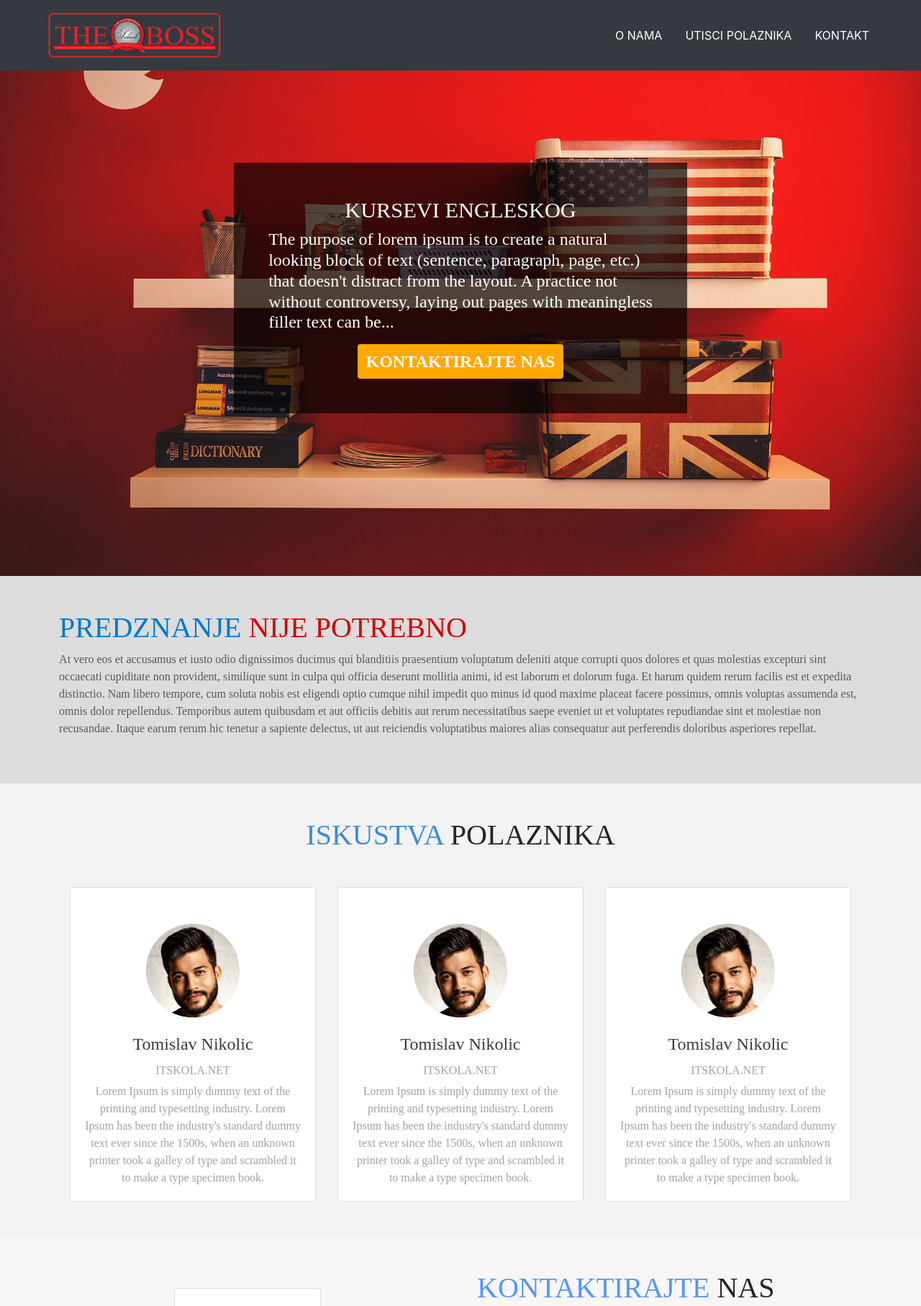
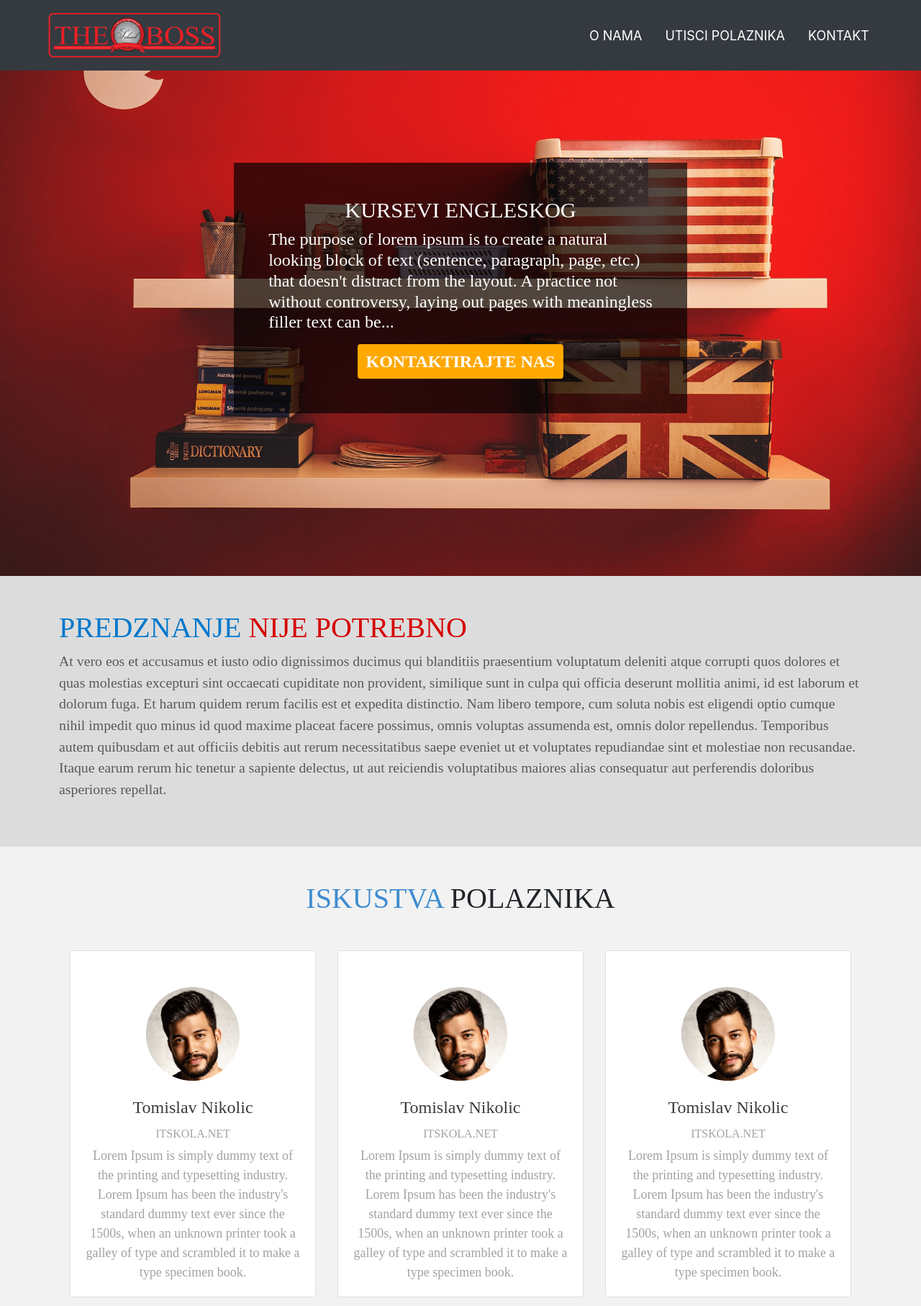
Before and after one commit to FasterThanIE/engleskizafirme, a PHP site: page / in a window 1280 px wide. Shown: the top 1814 px of the page at 72% size. Run offline with PHP 8.4, Linux system fonts and the light colour scheme.

Commit message:
* Fontsize default

```diff
--- a/css/style.css
+++ b/css/style.css
@@ -2,3 +2,14 @@
     margin: 0;
     padding: 0;
 }
+
+
+body {
+    font-size: 18px;
+}
+
+@media only screen and (max-width: 640px) {
+    body {
+        font-size: 16px;
+    }
+}
--- a/delovi_stranica/index/predznanje.php
+++ b/delovi_stranica/index/predznanje.php
@@ -2,7 +2,7 @@
     <div class="col-xl-11 col-xs-12 pt-5">
         <h1><span class="colorBlue">PREDZNANJE</span> <span class="colorRed">NIJE POTREBNO</span></h1>
 
-        <p class="colorGray pb-5">At vero eos et accusamus et iusto odio dignissimos ducimus qui blanditiis praesentium
+        <p class="colorGray pb-5" style="font-size: 1.1em;">At vero eos et accusamus et iusto odio dignissimos ducimus qui blanditiis praesentium
             voluptatum deleniti
             atque corrupti quos dolores et quas molestias excepturi sint occaecati cupiditate non provident, similique
             sunt in culpa qui officia deserunt mollitia animi, id est laborum et dolorum fuga. Et harum quidem rerum
```
